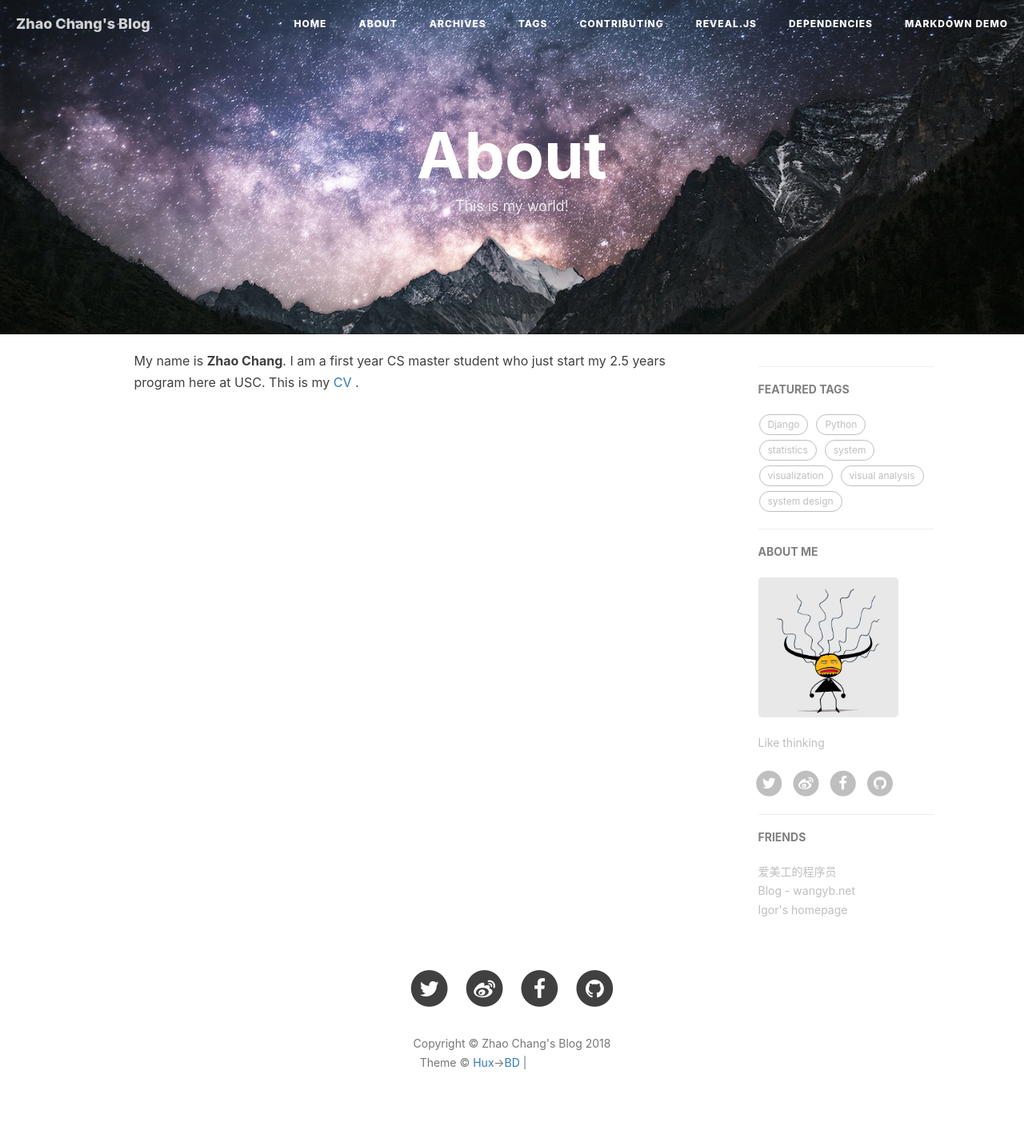
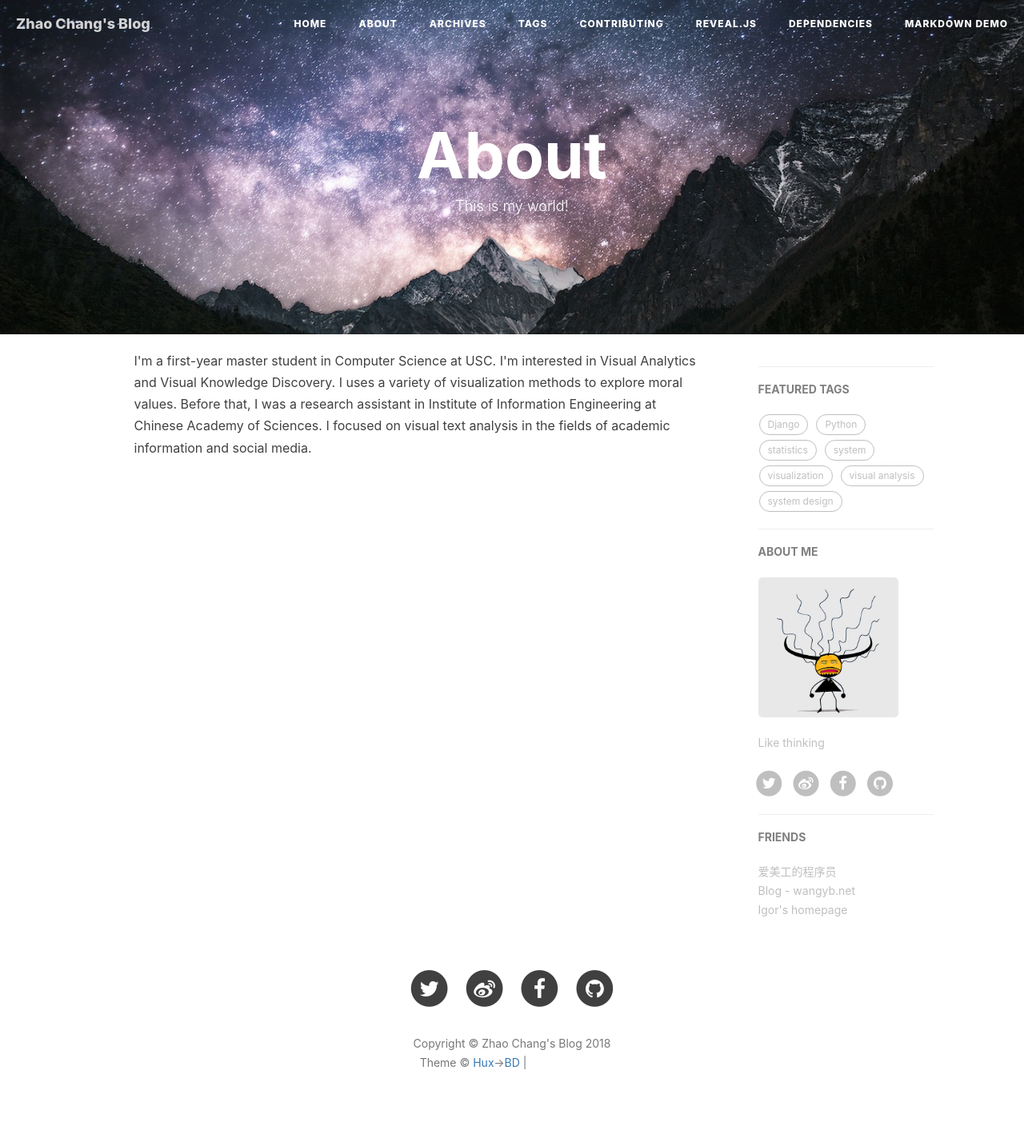
Before and after one commit to ChiaoGeek/chiaome.github.io, a Jekyll site: the page built from about.html, in a window 1280 px wide. Shown: the whole page at 80% size. Built offline with Jekyll 4.4.1, drawn with Linux system fonts in a browser that asks for light colours; nearby versions of some CDN libraries; comment, search, counter and statistics services are not loaded; grey boxes are pictures that could not be loaded.

Commit message:
Update about.html

```diff
--- a/about.html
+++ b/about.html
@@ -12,10 +12,7 @@ header-img: "img/about-bg.jpg"
   <!--copied from markdown -->
    <!-- <blockquote><p> I am planning to pursue the doctoral degree in fall 2017.</p></blockquote> -->
 
-  My name is <strong>Zhao Chang</strong>. I am a first year CS master student who just start my 2.5 years program here at USC.
-  This is my <!-- <a href="" target="_blank">CV</a>.-->
-  <a href="/attach/cv-zhao-chang.pdf" target="_blank">CV</a> .
-
+ I'm a first-year master student in Computer Science at USC. I'm interested in Visual Analytics and Visual Knowledge Discovery. I uses a variety of visualization methods to explore moral values. Before that, I was a research assistant in Institute of Information Engineering at Chinese Academy of Sciences. I focused on visual text analysis in the fields of academic information and social media.
 </div>
 
 
```
